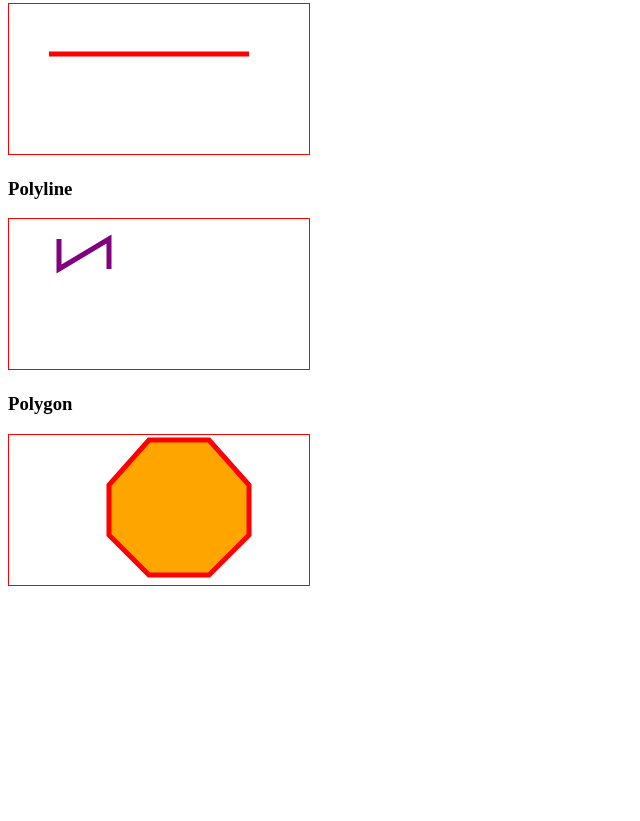
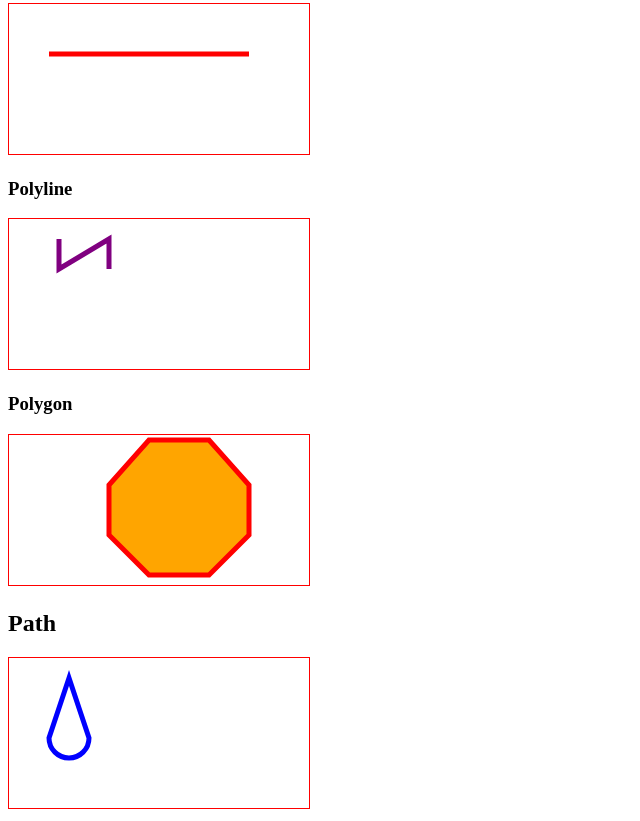
Before and after one commit to leonardotavares20/SVG, a plain HTML site: page index.html in a window 1280 px wide. Shown: the part 1065-1886 px from the top of the page, without its empty margins (0-640 px from the left). Before the commit the page ends 1663 px from the top, so only its background shows below. Drawn offline with Linux system fonts and the light colour scheme.

Commit message:
feat: adiciona path

```diff
--- a/index.html
+++ b/index.html
@@ -64,6 +64,33 @@
         fill="black"
       />
     </svg>
+
+    <h2>Path</h2>
+
+    <!-- Propriedades do path -->
+
+    <!-- M = MoveTo, L = LineTo, A = ArcTo -->
+
+    <!-- M = é o ponto de partida -->
+    <!-- L = é uma linha com parametros de x e y -->
+    <!-- A = é um arco, que nele tem varios parametros -->
+    <!-- Parametros do Arc = raioX, raioY, 0, curva convava ou convexa, x, y, parametro opcional: z no final do x, y fecha o path -->
+    <!--
+        Parametros que definem se a curva do arc é convexa ou concava sao representados por 0 ou 1
+        0,0 a curva é concava por padrao, 0,1 a curva é convexa ou seja pra fora, e 1,0 a curva é concava ou seja pra dentro
+    -->
+    <!-- Convexa é quando a curva é pra fora -->
+    <!-- Convava é quando a curva é pra dentro -->
+
+
+    <svg style="border: 1px solid red">
+      <path
+        d="M60,20 L40,80 A20,20 0 0,0 80,80z"
+        fill="transparent"
+        stroke-width="5"
+        stroke="blue"
+      />
+    </svg>
   </body>
 </html>
 
```
